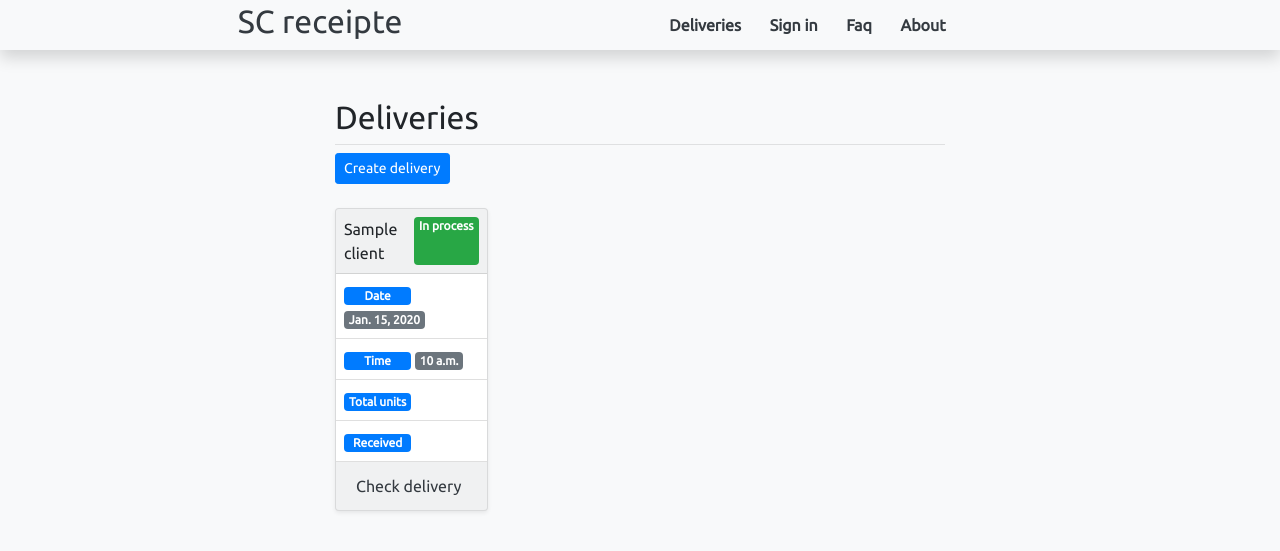
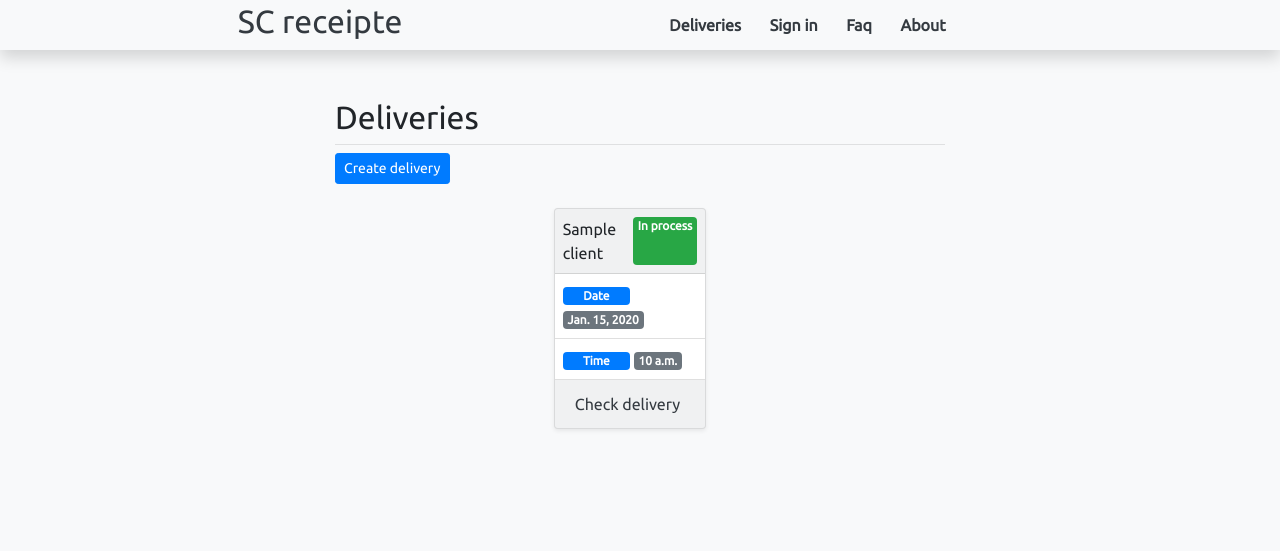
Before and after one commit to ESm1th/service-gr-app, a Django app: page /deliveries/ in a window 1280 px wide. Shown: the top 551 px of the page. Run offline with Django 3.2, Linux system fonts and the light colour scheme; tables that the repository leaves empty hold one stand-in row (values such as "Sample post"); some libraries are stand-ins or nearby versions.

Commit message:
refactor: flex wrap added

```diff
--- a/service/web/static/web/scripts/delivery_list.js
+++ b/service/web/static/web/scripts/delivery_list.js
@@ -8,7 +8,6 @@ document.addEventListener('DOMContentLoaded', function() {
         * Create delivery by ajax request to rest api and add new delivery card.
         */
         let path = event.target.getAttribute('data-url');
-
         let form_data = new FormData(document.getElementById('create_delivery_form'));
         let data = {};
 
@@ -19,23 +18,12 @@ document.addEventListener('DOMContentLoaded', function() {
         xhr.open('POST', window.location.origin + path + '?format=html');
         xhr.setRequestHeader('Content-Type', 'application/json');
         xhr.setRequestHeader('X-CSRFToken', document.getElementsByName('csrfmiddlewaretoken')[0].value);
-
         xhr.onload = function () {
-            let delivery = xhr.responseText;
             if (xhr.status == 201) {
-
-                let delivery_rows = document.getElementsByClassName('deliveries-row');
-                let last_row = delivery_rows[delivery_rows.length - 1]
-
-                if (last_row.length < 4) {
-                    last_row.appendChild(delivery);
-                } else {
-                    let new_delivery_row = document.createElement('div');
-                    new_delivery_row.className = 'deliveries-row d-flex w-100';
-                    new_delivery_row.innerHTML = delivery;
-                    document.getElementsByClassName('deliveries')[0].appendChild(new_delivery_row);
-                };
-
+                let deliveries = document.getElementsByClassName('deliveries')[0];
+                let div = document.createElement('div');
+                div.innerHTML = xhr.responseText.trim();
+                deliveries.appendChild(div.firstChild);
             } else {
                 // to do: error processing
             }
--- a/service/web/static/web/styles/styles.css
+++ b/service/web/static/web/styles/styles.css
@@ -14,16 +14,8 @@ body {
   font-size: medium;
   list-style-type: none;
 }
-.deliveries-row .card:nth-child(odd) {
-  margin-right: 20px;
-}
-.deliveries-row .card:nth-child(even) {
-  margin-right: 20px;
-}
-.deliveries-row .card:last-child {
-  margin-right: 0;
-}
 .card {
+  width: 25%;
   transition: 0.5s;
   box-shadow: 0 0.125rem 0.25rem rgba(0, 0, 0, 0.075);
 }
@@ -31,3 +23,9 @@ body {
   transition: 0.5s;
   box-shadow: 0 0.5rem 1rem rgba(0, 0, 0, 0.15);
 }
+.card:nth-child(odd) {
+  margin-right: 20px;
+}
+.card:nth-child(even) {
+  margin-right: 20px;
+}
--- a/service/web/static/web/styles/styles.less
+++ b/service/web/static/web/styles/styles.less
@@ -18,24 +18,8 @@ body {
     }
 }
 
-.deliveries-row {
-
-    .card {
-        &:nth-child(odd) {
-            margin-right: 20px;
-        }
-
-        &:nth-child(even) {
-            margin-right: 20px;
-        }
-
-        &:last-child {
-            margin-right: 0;
-        }
-    }
-}
-
 .card {
+    width: 25%;
     transition: 0.5s;
     box-shadow: 0 0.125rem 0.25rem rgba(0, 0, 0, 0.075);
 
@@ -43,4 +27,15 @@ body {
         transition: 0.5s;
         box-shadow: 0 0.5rem 1rem rgba(0, 0, 0, 0.15);
     }
+    &:nth-child(odd) {
+        margin-right: 20px;
+    }
+
+    &:nth-child(even) {
+        margin-right: 20px;
+    }
+
+    // &:last-child {
+    //     margin-right: 0;
+    // }
 }
--- a/service/web/templates/web/delivery_list.html
+++ b/service/web/templates/web/delivery_list.html
@@ -3,11 +3,11 @@
 
 {% block content %}
     <div class="row justify-content-center mt-5">
-        <div class="col-md-6">
+        <div class="col-sm-12 col-md-10 col-lg-6">
             <h2>{% trans 'Deliveries' %}</h2>
             <hr class="mt-0 mb-2">
             <button type="button" class="btn btn-primary btn-sm" data-toggle="modal" data-target="#create_delivery">{% trans 'Create delivery' %}</button>
-            <div class="deliveries mt-4  d-flex flex-column align-items-center w-100">
+            <div class="deliveries mt-4  d-flex flex-wrap justify-content-center align-items-center">
                 {% include 'web/includes/deliveries_include.html' %}
             </div>
         </div>
--- a/service/web/templates/web/includes/deliveries_include.html
+++ b/service/web/templates/web/includes/deliveries_include.html
@@ -1,9 +1,5 @@
 {% load static i18n %}
 
-{% for row in rows %}
-    <div class="deliveries-row d-flex w-100">
-        {% for delivery in row %}
-            {% include 'web/includes/delivery_card_include.html' %}
-        {% endfor %}
-    </div>
+{% for delivery in deliveries %}
+    {% include 'web/includes/delivery_card_include.html' %}
 {% endfor %}
--- a/service/web/templates/web/includes/delivery_card_include.html
+++ b/service/web/templates/web/includes/delivery_card_include.html
@@ -1,6 +1,6 @@
 {% load i18n %}
 
-<div class="card bg-light mb-3 w-25">
+<div class="card bg-light mb-3">
     <div class="card-header d-flex justify-content-around p-2">
         <p class="m-0">{{ delivery.client }}</p>
         {% if delivery.active %}
@@ -18,14 +18,6 @@
             <p class="badge badge-primary mb-0 w-50">{% trans 'Time' %}</p>
             <p class="badge badge-secondary mb-0">{{ delivery.time }}</p>
         </li>
-        <li class="list-group-item p-2">
-            <p class="badge badge-primary mb-0 w-50">{% trans 'Total units' %}</p>
-            <p class="badge badge-secondary mb-0">{{ delivery.units_quantity }}</p>
-        </li>
-        <li class="list-group-item p-2">
-            <p class="badge badge-primary mb-0 w-50">{% trans 'Received' %}</p>
-            <p class="badge badge-secondary mb-0">{{ delivery.units.count }}</p>
-        </li>
     </ul>
     <a href="#" class="card-footer text-dark border-0">{% trans 'Check delivery' %}</a>
 </div>
--- a/service/web/views.py
+++ b/service/web/views.py
@@ -2,7 +2,6 @@ from django.views.generic import (
     ListView,
 )
 from django.views.generic.edit import ModelFormMixin
-from django.core.paginator import Paginator
 
 from . import models
 from . import forms
@@ -12,12 +11,4 @@ class DeliveryList(ModelFormMixin, ListView):
     model = models.Delivery
     context_object_name = 'deliveries'
     form_class = forms.DeliveryForm
-    per_row = 4
     object = None
-
-    def get_context_data(self, **kwargs):
-        context = super().get_context_data(**kwargs)
-        paginator = Paginator(self.get_queryset(), self.per_row)
-        pages = (paginator.page(num) for num in paginator.page_range)
-        context.update({'rows': pages})
-        return context
```
